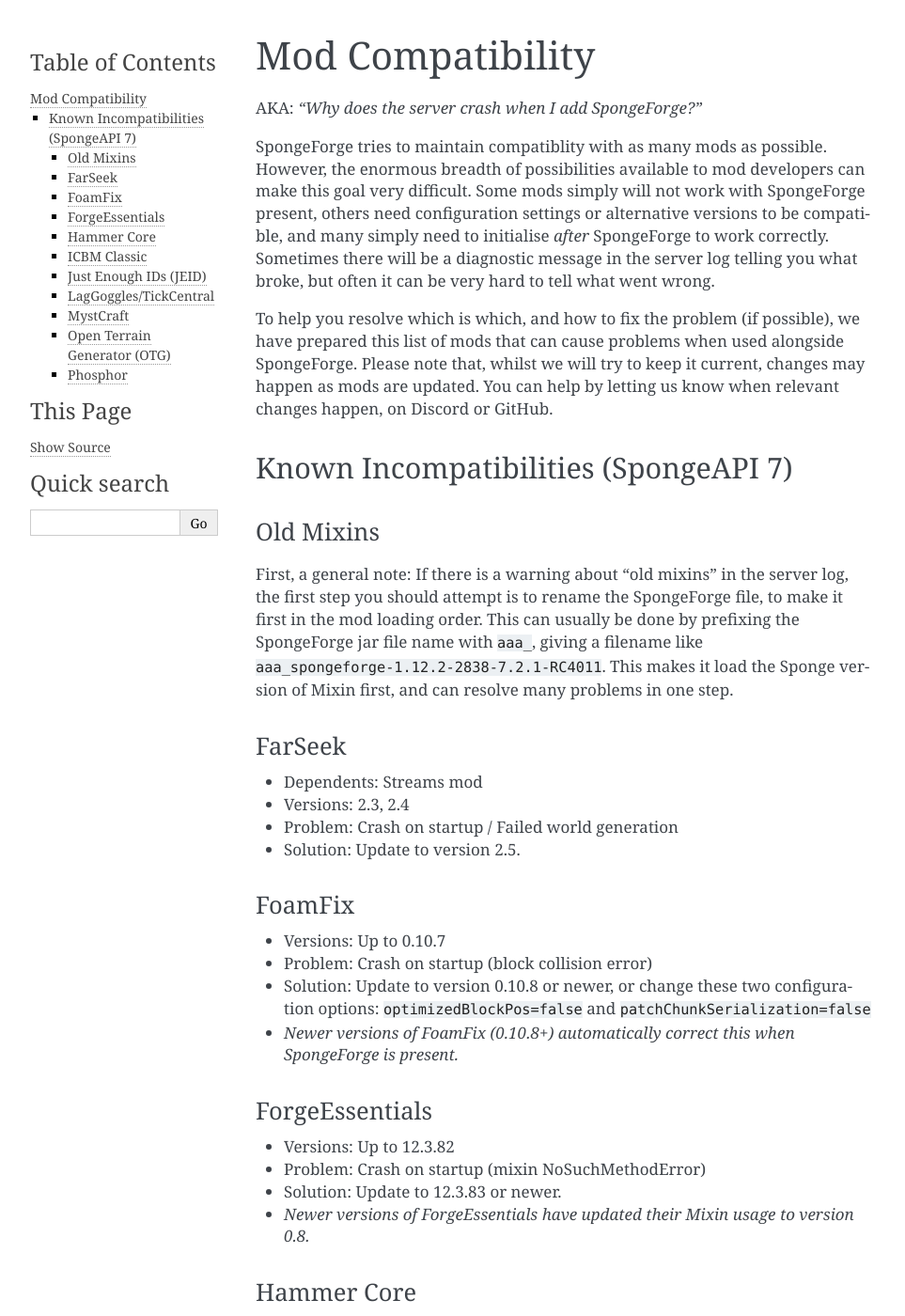
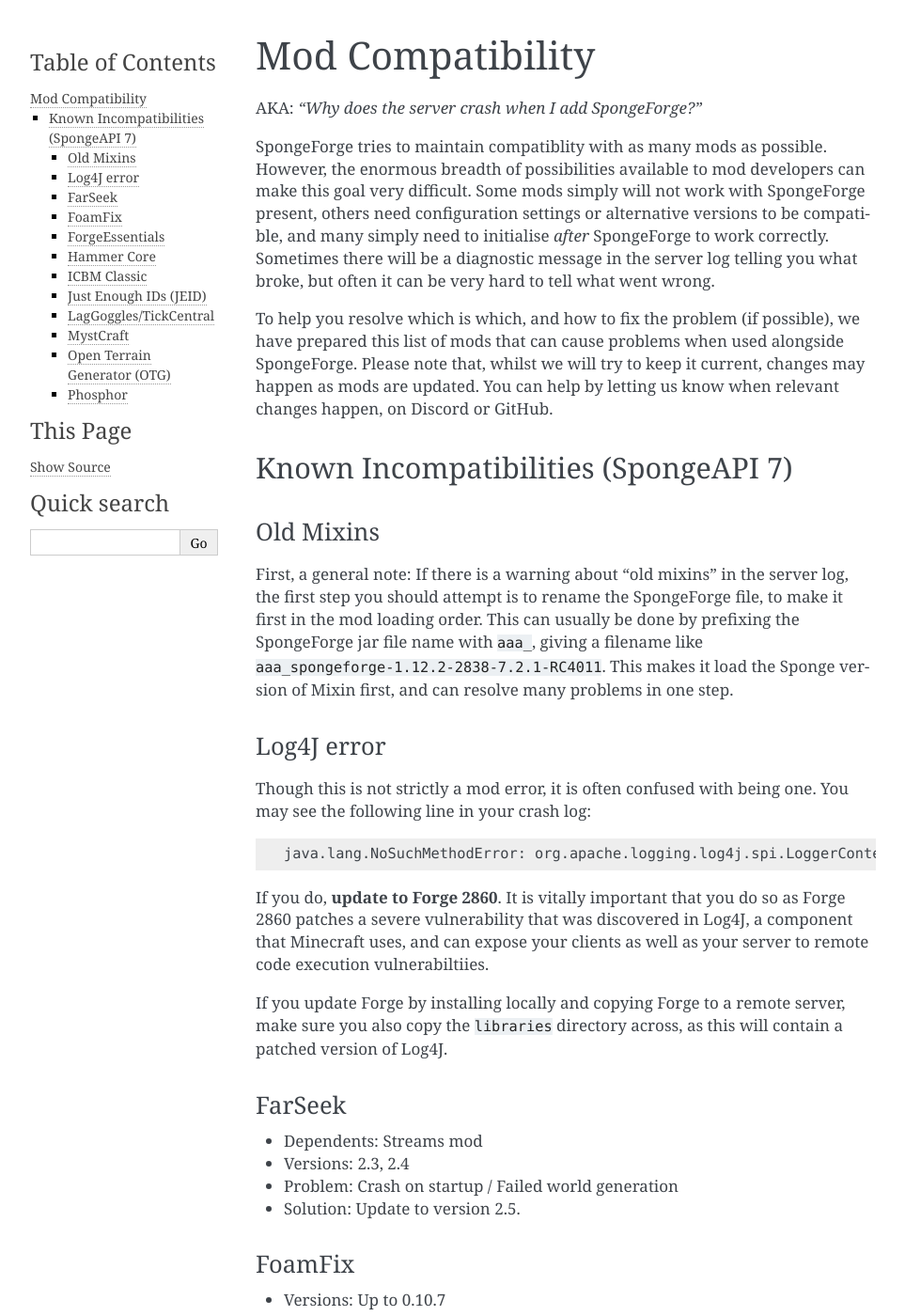
Before and after one commit to SpongePowered/SpongeDocs, a Sphinx documentation site: the page built from source/server/spongineer/incompatible.rst, in a window 1280 px wide and 1400 px high. Shown: the whole window at 94% size, without its empty margins (148-1111 px from the left). Built offline with Sphinx 7.4.7, drawn with Linux system fonts in a browser that asks for light colours.

Commit message:
Add Log4J error to mod imcompatibilities
Not strictly the right place for it, but a place people look a lot.

```diff
--- a/source/server/spongineer/incompatible.rst
+++ b/source/server/spongineer/incompatible.rst
@@ -24,6 +24,23 @@
 to rename the SpongeForge file, to make it first in the mod loading order. This can usually be done by prefixing the
 SpongeForge jar file name with ``aaa_``, giving a filename like ``aaa_spongeforge-1.12.2-2838-7.2.1-RC4011``. This makes it
 load the Sponge version of Mixin first, and can resolve many problems in one step.
+
+Log4J error
+~~~~~~~~~~~
+
+Though this is not strictly a mod error, it is often confused with being one. You may see the following line in your
+crash log:
+
+.. code-block:: none
+
+    java.lang.NoSuchMethodError: org.apache.logging.log4j.spi.LoggerContextFactory.isClassLoaderDependent()Z
+
+If you do, **update to Forge 2860**. It is vitally important that you do so as Forge 2860 patches a severe vulnerability
+that was discovered in Log4J, a component that Minecraft uses, and can expose your clients as well as your server to
+remote code execution vulnerabiltiies.
+
+If you update Forge by installing locally and copying Forge to a remote server, make sure you also copy the ``libraries``
+directory across, as this will contain a patched version of Log4J.
 
 FarSeek
 ~~~~~~~
```
